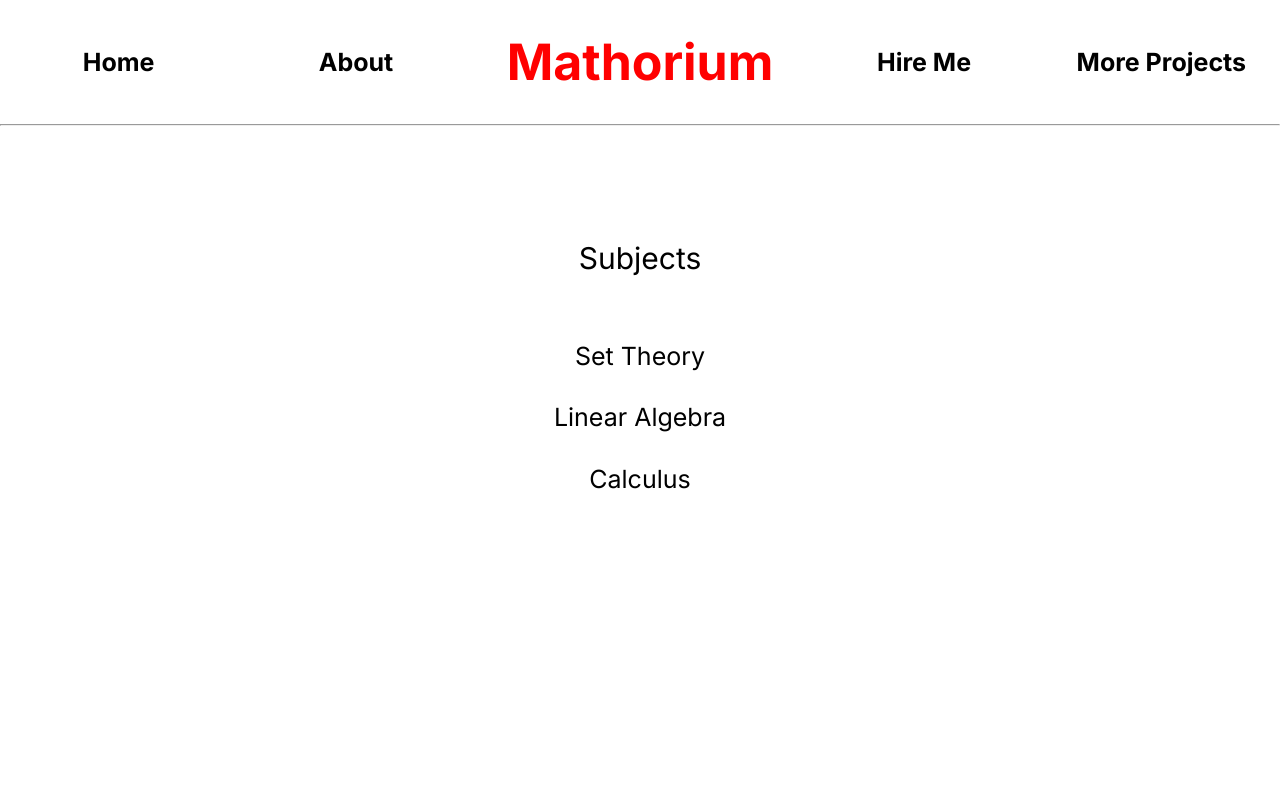
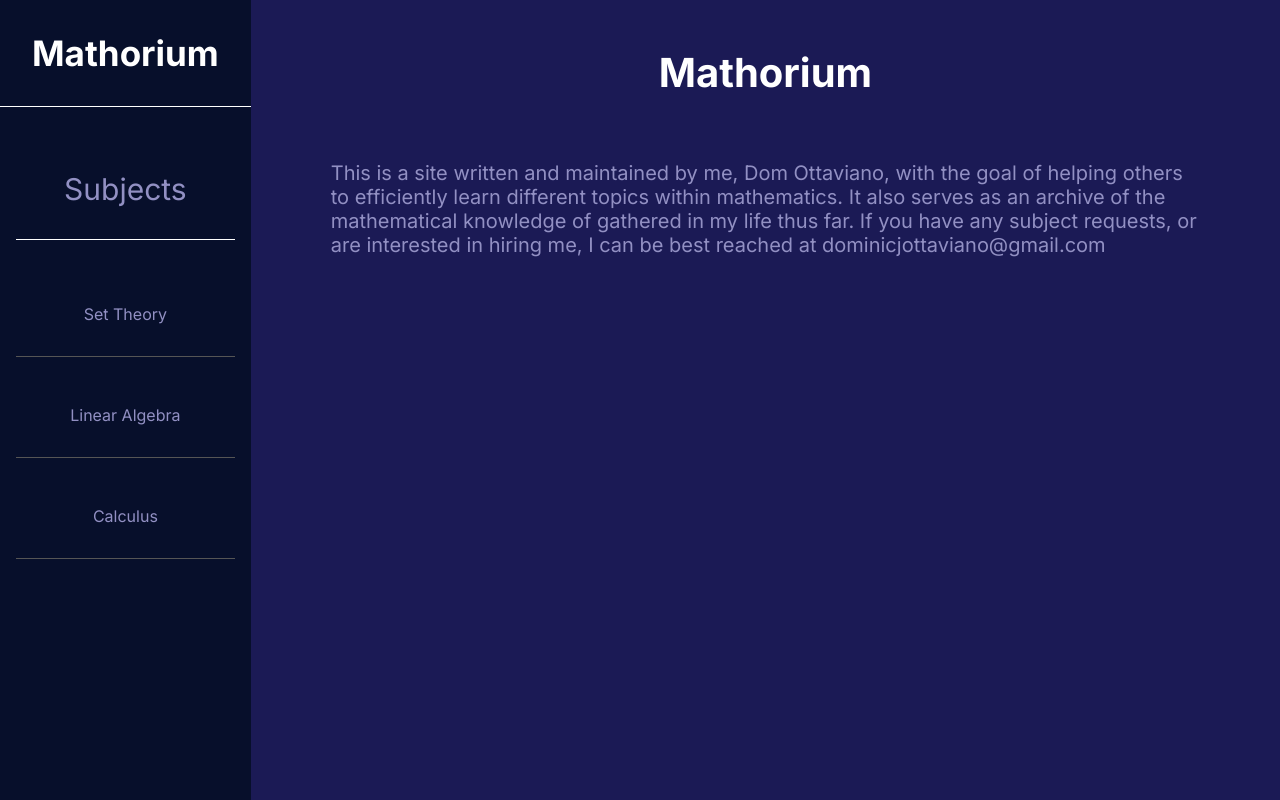
Before and after one commit to ottav14/mathorium, a Next.js app: page / in a window 1280 px wide. Built offline with nearby package versions, Linux system fonts and the light colour scheme.

Commit message:
Slow but steady progress. Good job Dom.

```diff
--- /dev/null
+++ b/app/components/Sidebar/Sidebar.module.css
@@ -0,0 +1,43 @@
+.sidebar {
+	display: flex;
+	flex-direction: column;
+	background-color: rgb(var(--dark-blue-rgb));
+	height: 100vh;
+}
+
+.sidebarLogo {
+	display: flex;
+	justify-content: center;
+	padding: 2rem;
+	color: #fff;
+	font-weight: bold;
+	font-size: 35px;
+	border-bottom: 1px solid #fff;
+	margin-bottom: 1rem;
+}
+
+.sidebarTitle {
+	display: flex;
+	justify-content: center;
+	padding: 2rem;
+	font-size: 30px;
+	border-bottom: 1px solid #fff;
+	margin: 1rem;
+	margin-bottom: 2rem;
+}
+
+.sidebarItem {
+	display: flex;
+	justify-content: center;
+	padding: 2rem;
+	margin-left: 1rem;
+	margin-right: 1rem;
+	margin-bottom: 1rem;
+	border-bottom: 1px solid #555;
+	transition: all 0.5s ease;
+}
+
+.sidebarItem:hover {
+	background-color: #fff;
+	color: #000;
+}
--- /dev/null
+++ b/app/components/Sidebar/Sidebar.tsx
@@ -0,0 +1,25 @@
+import styles from "./Sidebar.module.css";
+
+function SidebarItem({ text, link }) {
+	return (
+		<div className={styles.sidebarItem}>
+			<a href={link}>{text}</a>
+		</div>
+	);
+}
+
+export default function Sidebar() {
+	return (
+		<div className={styles.sidebar}>
+			<div className={styles.sidebarLogo}>
+				<a href="/">Mathorium</a>
+			</div>
+			<div className={styles.sidebarTitle}>
+				Subjects
+			</div>
+			<SidebarItem text="Set Theory" link="set-theory" />
+			<SidebarItem text="Linear Algebra" />
+			<SidebarItem text="Calculus" />
+		</div>
+	);
+}
--- a/app/globals.css
+++ b/app/globals.css
@@ -8,6 +8,11 @@
   --foreground-rgb: 0, 0, 0;
   --background-start-rgb: 214, 219, 220;
   --background-end-rgb: 255, 255, 255;
+
+  --dark-blue-rgb: 7, 15, 43;
+  --blue-rgb: 27, 26, 85;
+  --grey-rgb: 83, 92, 145;
+  --light-grey-rgb: 146, 144, 195;
 
   --primary-glow: conic-gradient(
     from 180deg at 50% 50%,
@@ -86,7 +91,8 @@ body {
 }
 
 body {
-  color: rgb(var(--foreground-rgb));
+	display: flex;
+	color: rgb(var(--light-grey-rgb));
 }
 
 a {
@@ -94,6 +100,11 @@ a {
   text-decoration: none;
 }
 
+.main {
+	flex: 1;
+	background-color: rgb(var(--blue-rgb));
+}
+
 @media (prefers-color-scheme: dark) {
   html {
     color-scheme: dark;
--- a/app/layout.tsx
+++ b/app/layout.tsx
@@ -1,7 +1,7 @@
 import type { Metadata } from "next";
 import { Inter } from "next/font/google";
 import "./globals.css";
-import Navbar from "./Navbar.tsx"
+import Sidebar from "./components/Sidebar/Sidebar.tsx"
 
 const inter = Inter({ subsets: ["latin"] });
 
@@ -18,8 +18,10 @@ export default function RootLayout({
 	return (
 		<html lang="en">
 			<body className={inter.className}>
-				<Navbar />
-				{children}
+				<Sidebar />
+				<div className="main">
+					{children}
+				</div>
 			</body>
 		</html>
 	);
--- a/app/page.module.css
+++ b/app/page.module.css
@@ -1,68 +1,14 @@
-.main {
-
+.landingTitle {
+	display: flex;
+	padding: 3rem;
+	justify-content: center;
+	font-size: 40px;
+	font-weight: bold;
+	color: #fff;
 }
 
-.test {
-	font-size: 50px;
-}
-
-.header {
-	display: flex;
-	justify-content: space-evenly;
-	align-items: center;
-	font-weight: bold;
+.landingContent {
+	padding: 5rem;
+	padding-top: 1rem;
 	font-size: 20px;
 }
-
-.headerItem {
-	display: flex;
-	justify-content: center;
-	flex: 1;
-	padding: 2rem;
-	font-size: 25px;
-}
-
-.headerTitle {
-	display: flex;
-	justify-content: center;
-	flex: 1;
-	color: #ff0000;
-	font-weight: bold;
-	font-size: 50px;
-	padding: 2rem;
-}
-
-.bodyContent {
-	display: flex;
-	justify-content: center;
-	padding-top: 5rem;
-}
-
-.subjectContainer {
-	display: flex;
-	flex-direction: column;
-	border: 1px solid #fff;
-	width: 30rem;
-	height: 20rem;
-}
-
-.subjectItemsContainer {
-	display: flex;
-	flex: 1;
-	flex-direction: column;
-	justify-content: space-evenly;
-}
-
-.subjectTitle {
-	display: flex;
-	justify-content: center;
-	font-size: 30px;
-	padding: 2rem;
-	border: 1px solid #fff;
-}
-
-.subjectItem {
-	display: flex;
-	justify-content: center;
-	font-size: 25px;
-}
--- a/app/page.tsx
+++ b/app/page.tsx
@@ -1,37 +1,18 @@
 import styles from "./page.module.css";
-import Navbar from "./Navbar.tsx";
+import Sidebar from "./components/Sidebar/Sidebar.tsx";
 
-function HeaderItem({ text, link }) {
+export default function Home() {
 	return (
-		<div className={styles.headerItem}>
-			<a href={link}>{text}</a>
-		</div>
+		<>
+			<div className={styles.landingTitle}>
+				Mathorium
+			</div>
+			<div className={styles.landingContent}>
+				This is a site written and maintained by me, Dom Ottaviano, with the goal of helping others to
+				efficiently learn different topics within mathematics. It also serves as an archive of the
+				mathematical knowledge of gathered in my life thus far. If you have any subject requests, or are
+				interested in hiring me, I can be best reached at dominicjottaviano@gmail.com
+			</div>
+		</>
 	);
 }
-
-function SubjectItem({ text, link }) {
-	return (
-		<div className={styles.subjectItem}>
-			<a href={link}>{text}</a>
-		</div>
-	);
-}
-
-export default function Home() {
-  return (
-	<div className={styles.main}>
-		<div className={styles.bodyContent}>
-			<div className={styles.subjectContainer}>
-				<div className={styles.subjectTitle}>
-					Subjects
-				</div>
-				<div className={styles.subjectItemsContainer}>
-					<SubjectItem text="Set Theory" />
-					<SubjectItem text="Linear Algebra" />
-					<SubjectItem text="Calculus" />
-				</div>
-			</div>
-		</div>
-	</div>
-  );
-}
```
Also changed, not shown: app/set-theory/definitions/page.tsx (added, +9 -0 lines), app/set-theory/page.module.css (added, +37 -0 lines), app/set-theory/page.tsx (added, +34 -0 lines), app/subjects/set-theory/page.tsx (deleted, +0 -9 lines), app/components/Navbar.tsx (renamed from app/Navbar.tsx).
